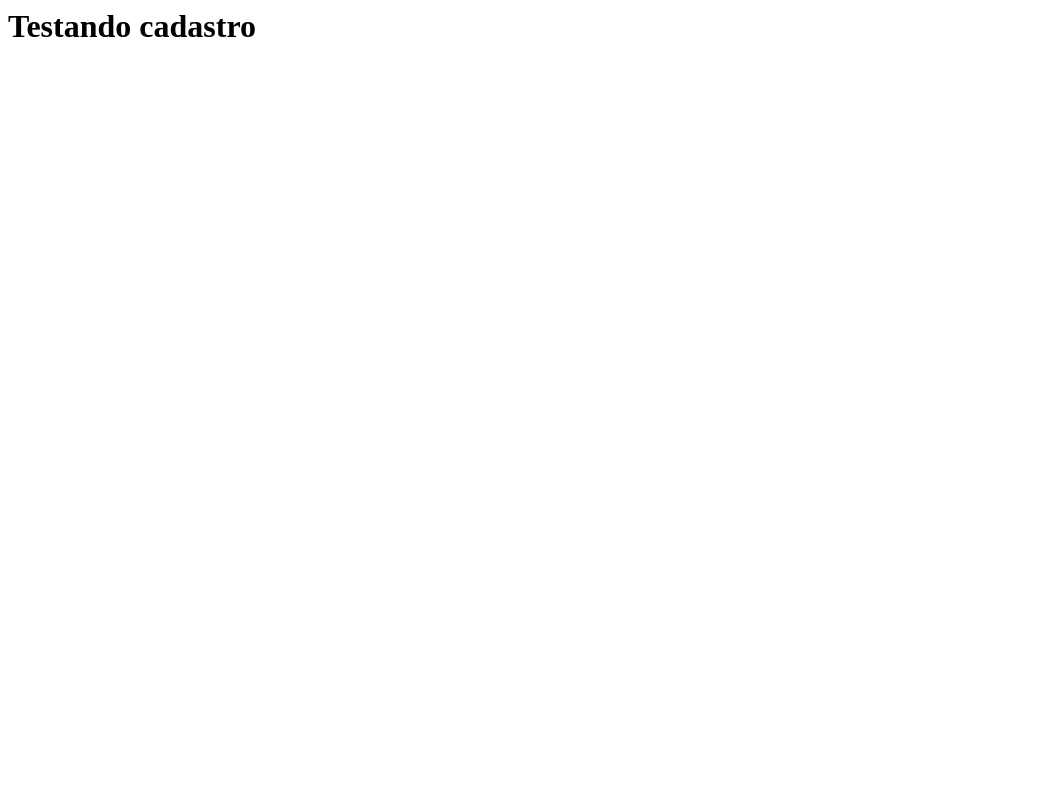
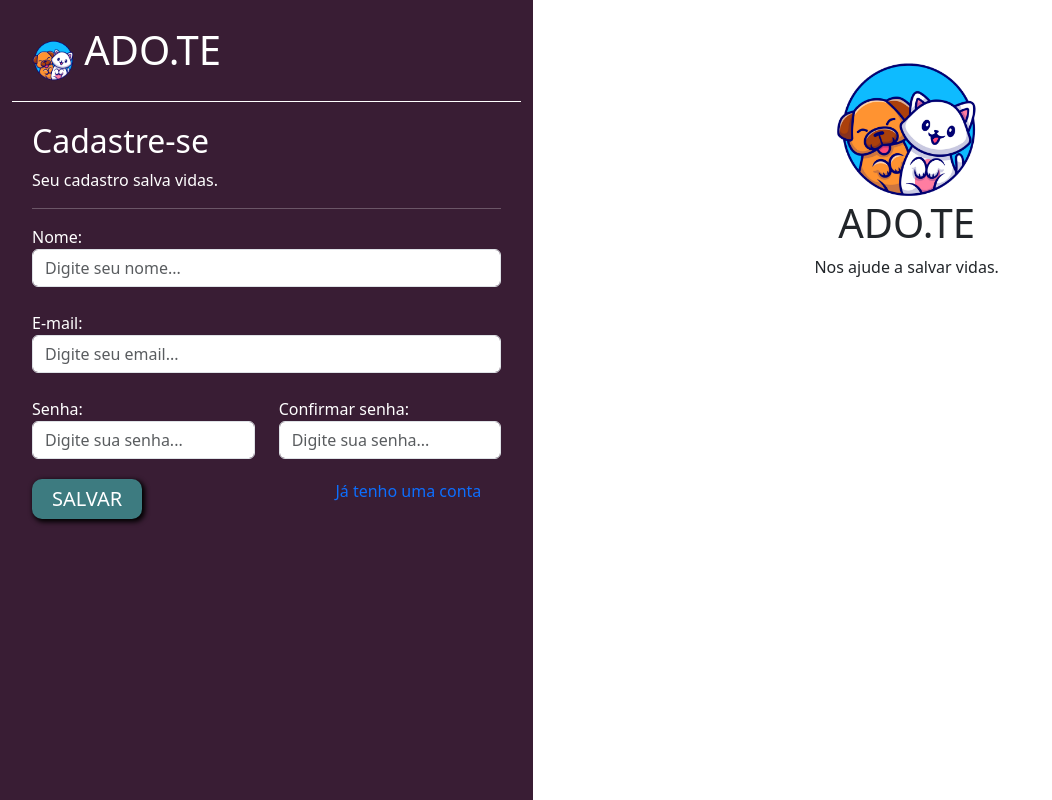
Before and after one commit to andriel0/django_adote, a Django app: page /auth/cadastro/ in a window 1280 px wide. Before the commit the part shown is almost empty. Shown: the whole page, without its empty margins (0-1052 px from the left). Run offline with Django 4.2, Linux system fonts and the light colour scheme.

Commit message:
continuando login

```diff
--- /dev/null
+++ b/templates/static/usuarios/css/cadastro.css
@@ -0,0 +1,45 @@
+.bg-side{
+    background-color: #391D34;
+    color: white;
+    height: 100vh;
+
+
+}
+.header{
+    border-bottom: 1px solid white;
+    padding: 20px;
+}
+
+.body-form{
+    padding: 20px;
+}
+
+.font-logo{
+    margin-left: 10px;
+    font-size: 40px;
+
+}
+
+.btn-custom-primary{
+    background-color: #3D7B80;
+    border: none;
+    box-shadow: 2px 2px 5px 1px black;
+    color: white;
+    font-size: 20px;
+    padding: 5px 20px 5px 20px;
+    border-radius: 10px;
+    margin-top: 20px;
+
+}
+
+.link-float{
+
+    text-decoration: none;
+    float: right;
+    margin: 20px;
+}
+
+.side-logo{
+    text-align: center;
+    margin-top: 60px;
+}
--- a/usuarios/templates/cadastro.html
+++ b/usuarios/templates/cadastro.html
@@ -1 +1,71 @@
-<h1>Testando cadastro</h1>
+{% load static %}
+
+<!doctype html>
+<html lang="pt-BR">
+    <head>
+    <meta charset="utf-8">
+    <meta name="viewport" content="width=device-width, initial-scale=1">
+    <title>Cadastro</title>
+    <link href="https://cdn.jsdelivr.net/npm/bootstrap@5.3.0-alpha1/dist/css/bootstrap.min.css" rel="stylesheet">
+    <link rel="stylesheet" href="{% static 'usuarios/css/cadastro.css' %}">
+
+    </head>
+    <body>
+
+        <div class="container-fluid">
+            <div class="row">
+                <div class="col-md-5 bg-side">
+                    <div class='header'>
+                        <img src="{% static 'usuarios/img/logo_adote.png' %}" width="9%"><span class="font-logo">ADO.TE</span>
+                    </div>
+
+                    <div class="body-form">
+                        <h2>Cadastre-se</h2>
+                        <p>Seu cadastro salva vidas.</p>
+                        <hr>
+                        <form action="{% url 'cadastro' %}" method="POST">
+                            {% csrf_token %}
+                            <span>Nome:</span>
+                            <input type="text" class="form-control" placeholder="Digite seu nome..." name="nome">
+                            <br>
+                            <span>E-mail:</span>
+                            <input type="email" class="form-control" placeholder="Digite seu email..." name="email">
+                            <br>
+                            <div class="row">
+
+                                <div class="col-md">
+                                    <span>Senha:</span>
+                                    <input type="password" class="form-control" placeholder="Digite sua senha..." name="senha">
+                                </div>
+
+                                <div class="col-md">
+                                    <span>Confirmar senha:</span>
+                                    <input type="password" class="form-control" placeholder="Digite sua senha..." name="confirmar_senha">
+                                </div>
+                            </div>
+
+                            <input type="submit" value="SALVAR" class="btn-custom-primary">
+
+                            <a href="" class="link-float">Já tenho uma conta</a>
+                        </form>
+                    </div>
+                </div>
+
+                <div class="col-md-7">
+                    <div class="side-logo">
+                        <img class="logo-margin-top" src="{% static 'usuarios/img/logo_adote.png' %}" width="20%">
+                        <h1>ADO.TE</h1>
+                        <p>Nos ajude a salvar vidas.</p>
+                    </div>
+                </div>
+
+            </div>
+
+
+
+        </div>
+
+
+    <script src="https://cdn.jsdelivr.net/npm/bootstrap@5.3.0-alpha1/dist/js/bootstrap.bundle.min.js"></script>
+    </body>
+</html>
--- a/usuarios/views.py
+++ b/usuarios/views.py
@@ -1,5 +1,34 @@
 from django.shortcuts import render
 from django.http import HttpResponse
+from django.contrib.auth.models import User
+from django.contrib import messages
+from django.contrib.messages import constants
 
 def cadastro(request):
-    return render(request, 'cadastro.html')
+    if request.method == 'GET':
+        return render(request, 'cadastro.html')
+    else:
+        nome = request.POST.get('nome')
+        email = request.POST.get('email')
+        senha = request.POST.get('senha')
+        confirmar_senha = request.POST.get('confirmar_senha')
+
+        if len(nome.strip()) == 0 or len(email.strip()) == 0 or len(senha.strip()) == 0:
+            messages.add_message(request, constants.ERROR, 'Preencha todos os campos')
+            return render(request, 'cadastro.html')
+
+        if senha != confirmar_senha:
+            messages.add_message(request, constants.ERROR, 'Digite duas senhas iguais')
+            return render(request, 'cadastro.html')
+
+        try:
+            user = User.objects.create_user(
+                username=nome,
+                email=email,
+                password=senha
+            )
+            messages.add_message(request, constants.SUCCESS, 'Usuário criado com sucesso')
+            return render(request, 'cadastro.html')
+        except:
+            messages.add_message(request, constants.ERROR, 'Erro interno do sistema')
+            return render(request, 'cadastro.html')
```
Also changed, not shown: adote/settings.py (+17 -1 lines), db.sqlite3, templates/static/usuarios/img/logo_adote.png (added), 1 other file.
